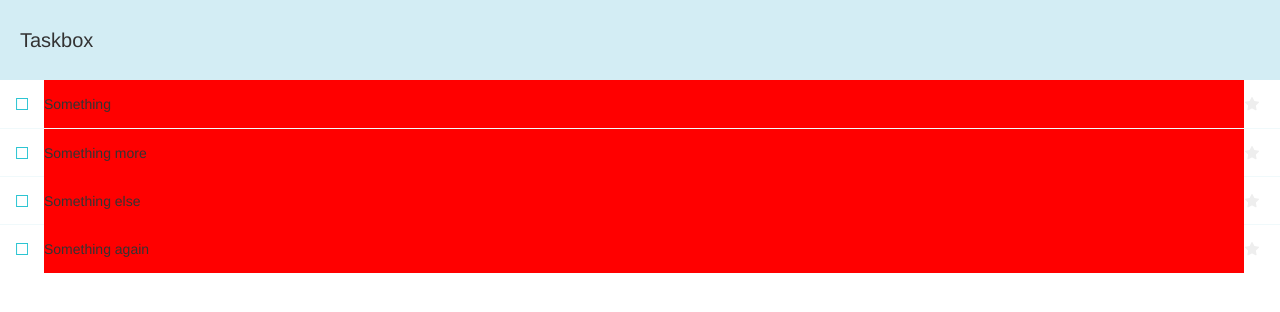
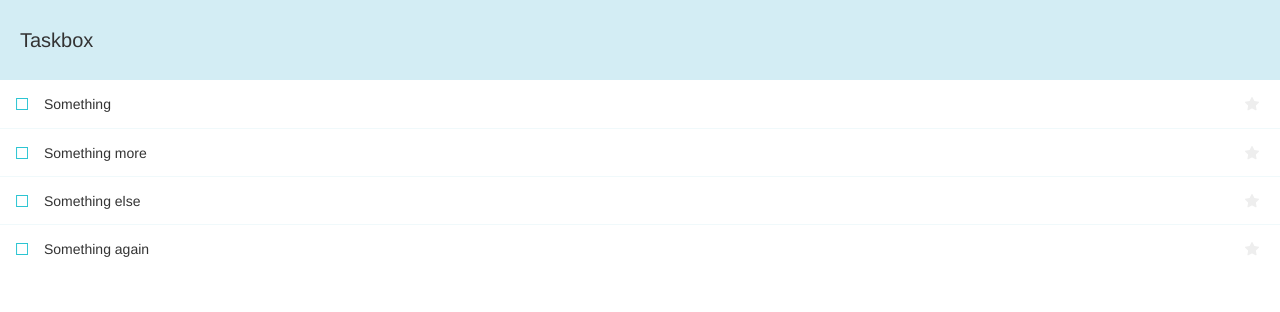
Before and after one commit to yogaajie2/taskbox, a Vue app: page / in a window 1280 px wide. Shown: the top 312 px of the page. Built offline with nearby package versions, Linux system fonts and the light colour scheme; a web font is replaced by a local one.

Commit message:
Revert "change task background to red"
This reverts commit 1842e9d0acfc449d7b6684f2f246fb146db408d7.

```diff
--- a/src/components/Task.vue
+++ b/src/components/Task.vue
@@ -21,7 +21,6 @@
         type="text"
         placeholder="Input title"
         readonly
-        style="background: red;"
       />
     </div>
 
```
